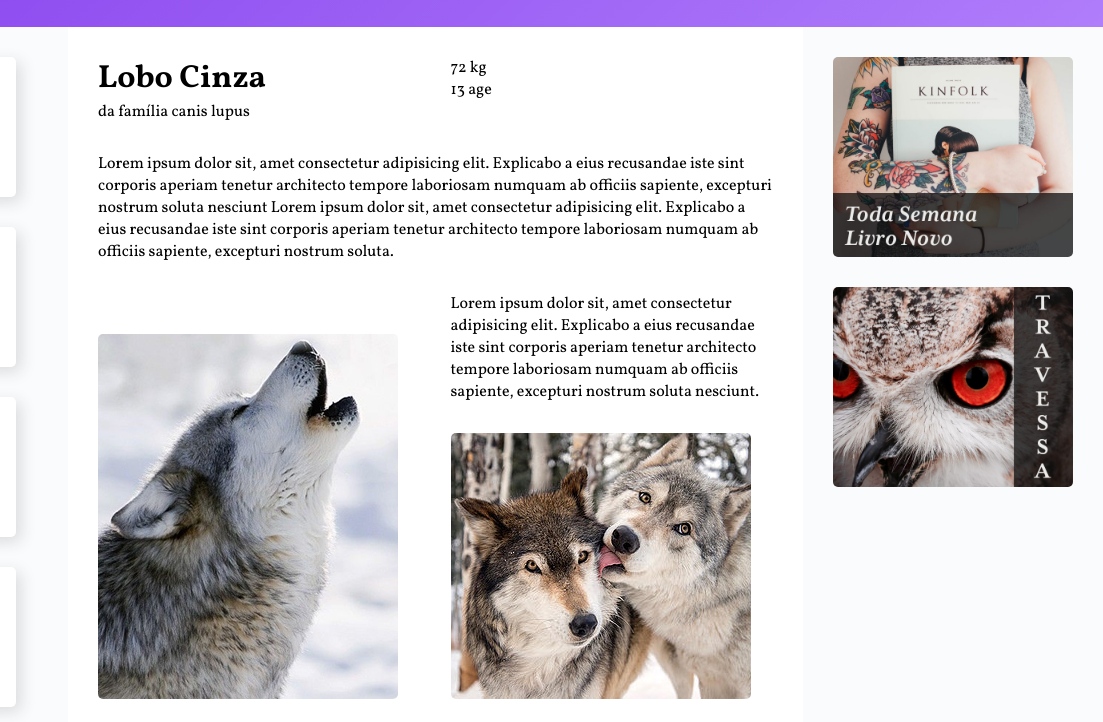
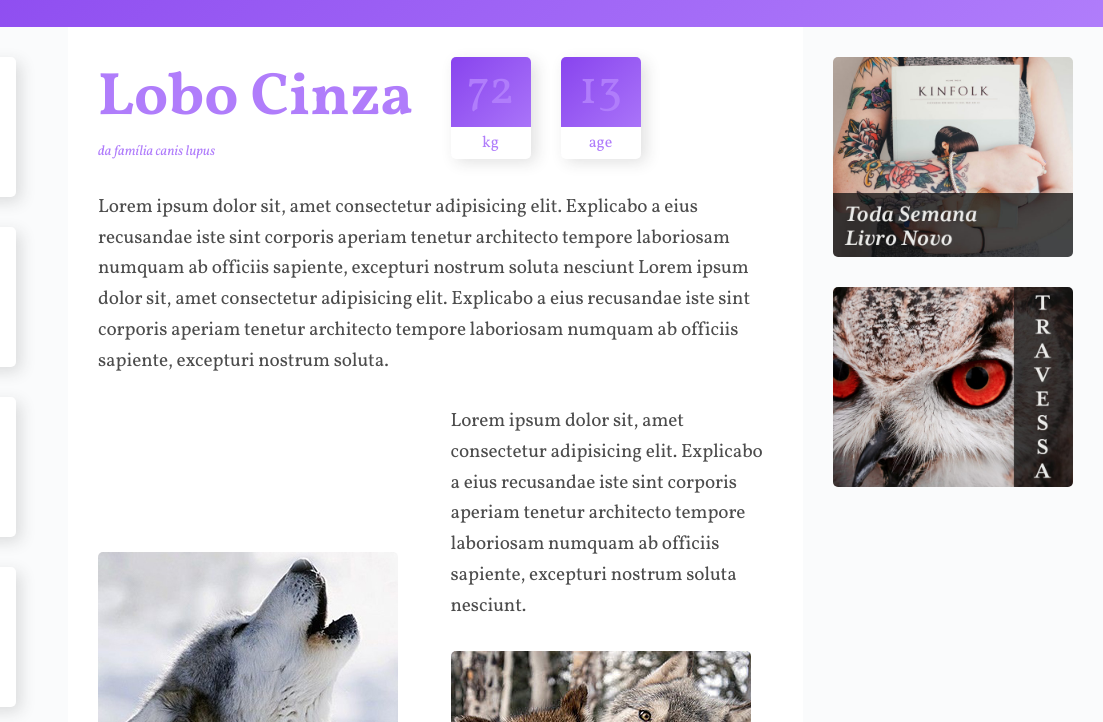
Before and after one commit to CamposJayme/Wildbeasts, a plain HTML site: page index.html in a window 1280 px wide. Shown: the part 78-800 px from the top of the page, 177-1280 px from the left. Drawn offline with Linux system fonts and the light colour scheme.

Commit message:
estilização inicial do conteúdo principal

```diff
--- a/css/style.css
+++ b/css/style.css
@@ -117,6 +117,73 @@
     align-self: end;
 }
 
+/* ESTILOS CONTENT */
+p {
+    font-size: 1.2em;
+    line-height: 1.6;
+    letter-spacing: -0.005em;
+    color: rgba(0, 0, 0, .7);
+}
+
+.informacoes p + p {
+    margin-top: 30px;
+}
+
+/* TÍTULOS */
+.titulo {
+    color: #B07DFB;
+}
+
+.titulo h1 {
+    font-size: 3.75em;
+    list-style: 1;
+    font-weight: 700;
+}
+
+.titulo span {
+    font-size: 0.875em;
+    font-style: italic;
+}
+
+/* CARACTERISTICAS */
+.caracteristicas {
+    display: flex;
+    align-items: flex-start;
+}
+
+.caracteristicas > div {
+    width: 80px;
+    text-align: center;
+    background: linear-gradient(135deg, #8844ee, #B07DFB);
+    border-radius: 5px;
+    box-shadow: 5px 5px 15px 0px rgba(44, 44, 44, 0.15);
+    position: relative;
+}
+
+.caracteristicas span {
+    display: block;
+    color: #B07DFB;
+}
+
+.caracteristicas > div:first-child {
+    margin-right: 30px;
+}
+
+.numero {
+    color: #B07DFB;
+    font-size: 3em;
+    line-height: 1;
+    margin: 10px auto;
+}
+
+.rotulo {
+    background: white;
+    border-radius: 0 0 5px 5px;
+    padding: 5px 0;
+    position: relative;
+    top: 2px;
+}
+
 /* ANUNCIOS */
 .anuncios {
     grid-area: anuncios;
--- a/index.html
+++ b/index.html
@@ -57,7 +57,7 @@
 
             <img class="imagem-1" src="img/wolf1.jpg" alt="Wolf 1">
 
-            <p>Lorem ipsum dolor sit, amet consectetur adipisicing elit. Explicabo a eius recusandae iste sint corporis
+            <p class="destaque">Lorem ipsum dolor sit, amet consectetur adipisicing elit. Explicabo a eius recusandae iste sint corporis
             aperiam tenetur architecto tempore laboriosam numquam ab officiis sapiente, excepturi nostrum soluta nesciunt.
             </p>
 
```
